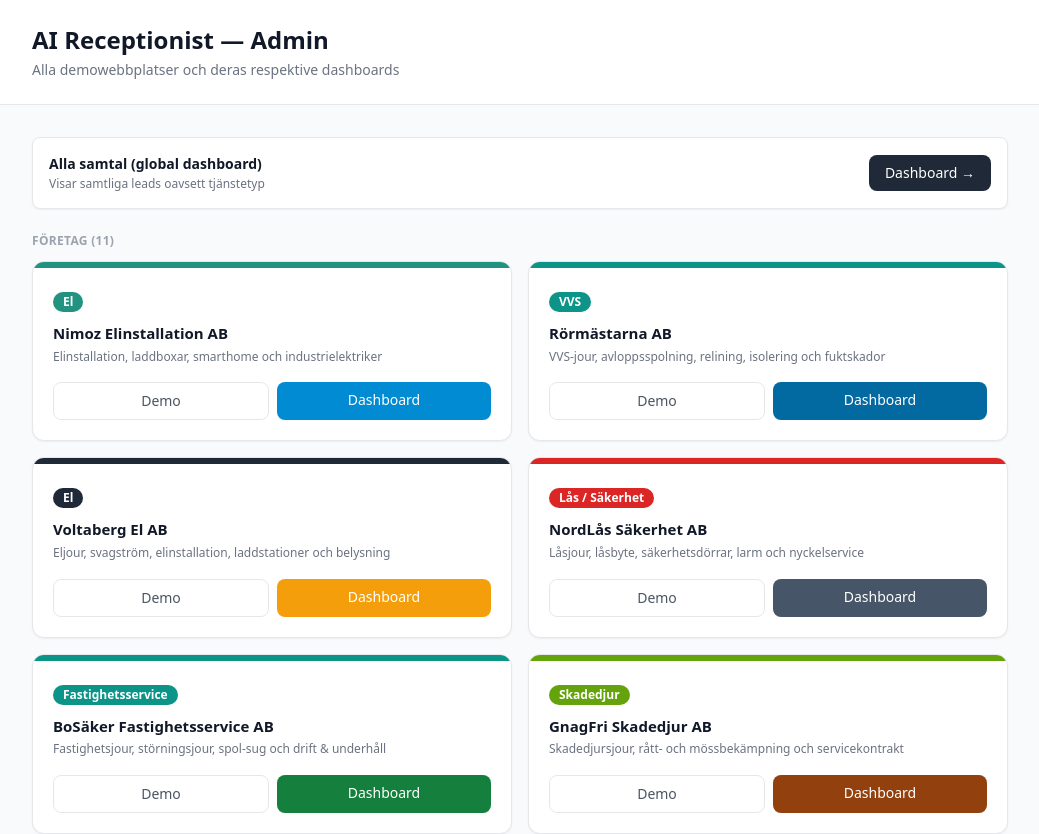
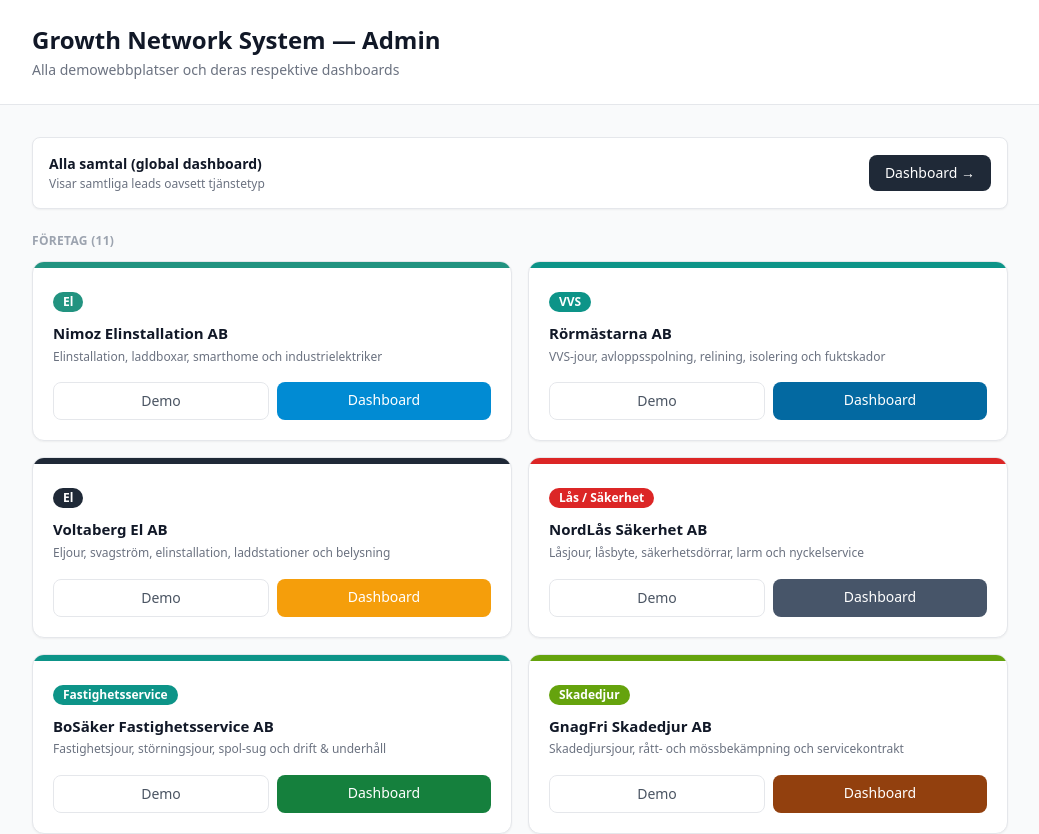
Before and after one commit to davidlindholm/AI-Receptionist, a Next.js app: page /admin in a window 1280 px wide. Shown: the top 834 px of the page, without its empty margins (120-1159 px from the left). Built offline with nearby package versions, Linux system fonts and the light colour scheme.

Commit message:
Update to GNS

```diff
--- a/app/admin/page.tsx
+++ b/app/admin/page.tsx
@@ -8,7 +8,7 @@ export default function AdminPage() {
       {/* Header */}
       <header className="border-b border-gray-200 bg-white">
         <div className="mx-auto max-w-5xl px-6 py-6">
-          <h1 className="text-2xl font-bold text-gray-900">AI Receptionist — Admin</h1>
+          <h1 className="text-2xl font-bold text-gray-900">Growth Network System — Admin</h1>
           <p className="text-sm text-gray-500 mt-1">
             Alla demowebbplatser och deras respektive dashboards
           </p>
--- a/app/dashboard/page.tsx
+++ b/app/dashboard/page.tsx
@@ -17,7 +17,7 @@ export default async function DashboardPage() {
       <header className="border-b border-gray-200 bg-white">
         <div className="mx-auto max-w-4xl px-4 py-5 flex items-center justify-between">
           <div>
-            <h1 className="text-xl font-bold text-gray-900">AI Receptionist</h1>
+            <h1 className="text-xl font-bold text-gray-900">Growth Network System</h1>
             <p className="text-sm text-gray-500">
               {leads.length === 0
                 ? "Inga samtal ännu"
--- a/app/layout.tsx
+++ b/app/layout.tsx
@@ -2,8 +2,8 @@ import type { Metadata } from "next";
 import "./globals.css";
 
 export const metadata: Metadata = {
-  title: "AI Receptionist",
-  description: "AI-powered receptionist dashboard for small businesses",
+  title: "Growth Network System",
+  description: "AI-powered receptionist for small businesses — voice & WhatsApp",
 };
 
 export default function RootLayout({
--- a/package.json
+++ b/package.json
@@ -1,5 +1,5 @@
 {
-  "name": "ai-receptionist",
+  "name": "growth-network-system",
   "version": "0.1.0",
   "private": true,
   "scripts": {
```
